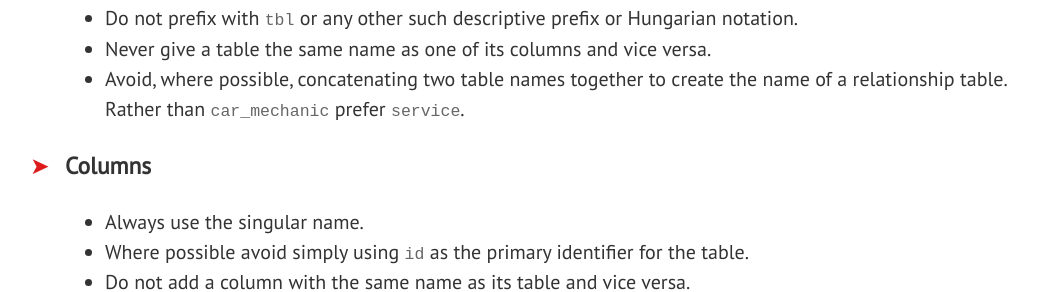
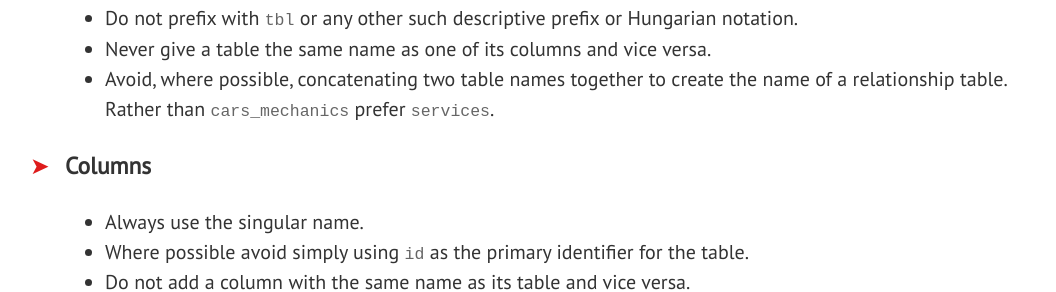
Before and after one commit to treffynnon/sqlstyle.guide, a Jekyll site: the page built from index.md, in a window 1280 px wide. Shown: the part 2709-3001 px from the top of the page, without its empty margins (95-1151 px from the left). Built offline with Jekyll 4.4.1, drawn with Linux system fonts in a browser that asks for light colours; nearby versions of some CDN libraries; some web fonts are replaced; comment, search, counter and statistics services are not loaded.

Commit message:
Update sqlstyle.guide.md

```diff
--- a/_includes/sqlstyle.guide.md
+++ b/_includes/sqlstyle.guide.md
@@ -90,7 +90,7 @@ SELECT first_name
   notation.
 * Never give a table the same name as one of its columns and vice versa.
 * Avoid, where possible, concatenating two table names together to create the name
-  of a relationship table. Rather than `car_mechanic` prefer `service`.
+  of a relationship table. Rather than `cars_mechanics` prefer `services`.
 
 ### Columns
 
```
